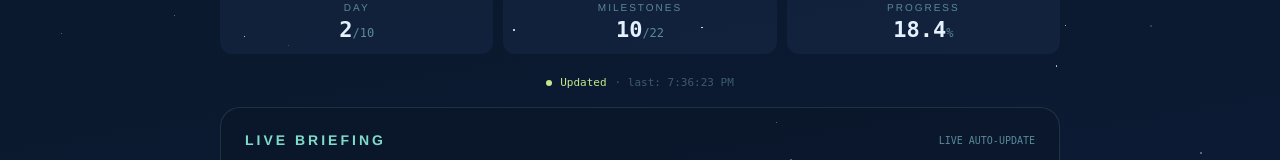
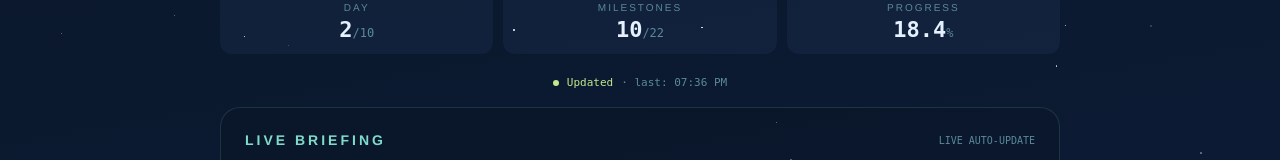
Before and after one commit to floppy-disk/artemis-tracker, a React (Vite) app: page / in a window 1280 px wide. Shown: the part 295-455 px from the top of the page. Built offline with nearby package versions, Linux system fonts and the light colour scheme.

Commit message:
feat: improve mission day calculation and pipeline error reporting
- update fetch script to use fixed launch time for day calculation
- add error persistence in data.json for visibility in UI
- update App.jsx to display pipeline status and errors
- fix milestone day/time consistency in tracker data

```diff
--- a/public/data.json
+++ b/public/data.json
@@ -24,15 +24,6 @@
     "fetchedAt": "2026-04-03T19:36:23.023Z"
   },
   "milestones": [
-    {
-      "id": "prox-ops",
-      "label": "PROXIMITY OPS",
-      "detail": "Manual piloting demonstrations and life support tests were successfully conducted in high Earth orbit.",
-      "time": "2026-04-01T00:00:00.000Z",
-      "day": 2,
-      "icon": "🎯",
-      "completed": true
-    },
     {
       "id": "launch",
       "label": "LAUNCH",
@@ -67,6 +58,15 @@
       "time": "2026-04-02T16:00:00.000Z",
       "day": 1,
       "icon": "🔥",
+      "completed": true
+    },
+    {
+      "id": "prox-ops",
+      "label": "PROXIMITY OPS",
+      "detail": "Manual piloting demonstrations and life support tests were successfully conducted in high Earth orbit.",
+      "time": "2026-04-02T20:00:00.000Z",
+      "day": 1,
+      "icon": "🎯",
       "completed": true
     },
     {
@@ -112,7 +112,7 @@
       "label": "Communications Blackout Behind Moon",
       "detail": "Temporary loss of communications with Earth as Orion passes behind the Moon.",
       "time": "2026-04-03T18:02:04.912Z",
-      "day": 1,
+      "day": 3,
       "icon": "📡",
       "completed": false,
       "isNew": true
--- a/src/App.jsx
+++ b/src/App.jsx
@@ -60,8 +60,10 @@ function METClock() {
   );
 }
 
-function FetchIndicator({ fetchState, update }) {
-  const { status, lastSuccess, lastError, countdown } = fetchState;
+function FetchIndicator({ fetchState, data }) {
+  const { status, lastError: fetchError, countdown } = fetchState;
+  const { update, lastError } = data;
+
   const colors = {
     idle: "#5a8a9a",
     fetching: "#7fdbca",
@@ -72,13 +74,14 @@ function FetchIndicator({ fetchState, update }) {
     idle: countdown > 0 ? `Next poll in ${Math.ceil(countdown / 1000)}s` : "Idle",
     fetching: "Fetching…",
     success: "Updated",
-    error: lastError ? `Error: ${lastError.slice(0, 40)}` : "Fetch failed",
+    error: fetchError ? `Error: ${fetchError.slice(0, 40)}` : "Fetch failed",
   };
   return (
     <div style={{
       display: "flex", alignItems: "center", justifyContent: "center",
       gap: 8, padding: "6px 0", fontSize: 11, color: colors[status],
       fontFamily: "mono, 'Courier New', monospace", transition: "color 0.3s",
+      flexWrap: "wrap",
     }}>
       <span style={{
         width: 6, height: 6, borderRadius: "50%", background: colors[status],
@@ -87,9 +90,16 @@ function FetchIndicator({ fetchState, update }) {
         flexShrink: 0,
       }} />
       <span>{labels[status]}</span>
-      {update?.fetchedAt && status !== "fetching" && (
-        <span style={{ color: "#3d5a6e" }}>
-          · last: {new Date(update.fetchedAt).toLocaleTimeString()}
+
+      {update?.fetchedAt && (
+        <span style={{ color: "#5a8a9a" }}>
+          · last: {new Date(update.fetchedAt).toLocaleTimeString([], { hour: '2-digit', minute: '2-digit' })}
+        </span>
+      )}
+
+      {lastError && (
+        <span title={lastError} style={{ color: "#ff5353", background: "rgba(255,83,83,0.1)", padding: "1px 6px", borderRadius: 4, cursor: "help" }}>
+          ⚠️ Pipeline Fail
         </span>
       )}
     </div>
@@ -355,7 +365,7 @@ function UpdateLog({ history }) {
 
 // ━━━ APP ━━━
 export default function App() {
-  const [data, setData] = useState({ update: null, milestones: [], history: [] });
+  const [data, setData] = useState({ update: null, milestones: [], history: [], lastError: null });
   const [pollInterval, setPollInterval] = useState(60000);
   const [fetchState, setFetchState] = useState({
     status: "idle", // idle | fetching | success | error
@@ -454,7 +464,7 @@ export default function App() {
         <ProgressBar />
         {data.milestones.length > 0 && <Stats milestones={data.milestones} />}
 
-        <FetchIndicator fetchState={fetchState} update={data.update} />
+        <FetchIndicator fetchState={fetchState} data={data} />
 
         <div style={{ height: 12 }} />
 
```
Also changed, not shown: scripts/fetch-updates.js (+21 -5 lines).
